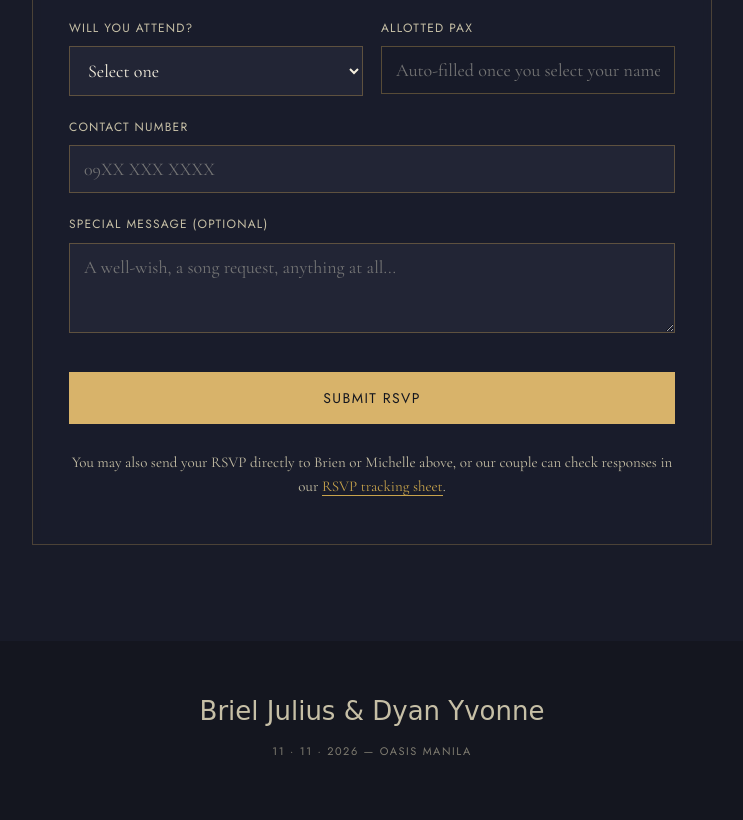
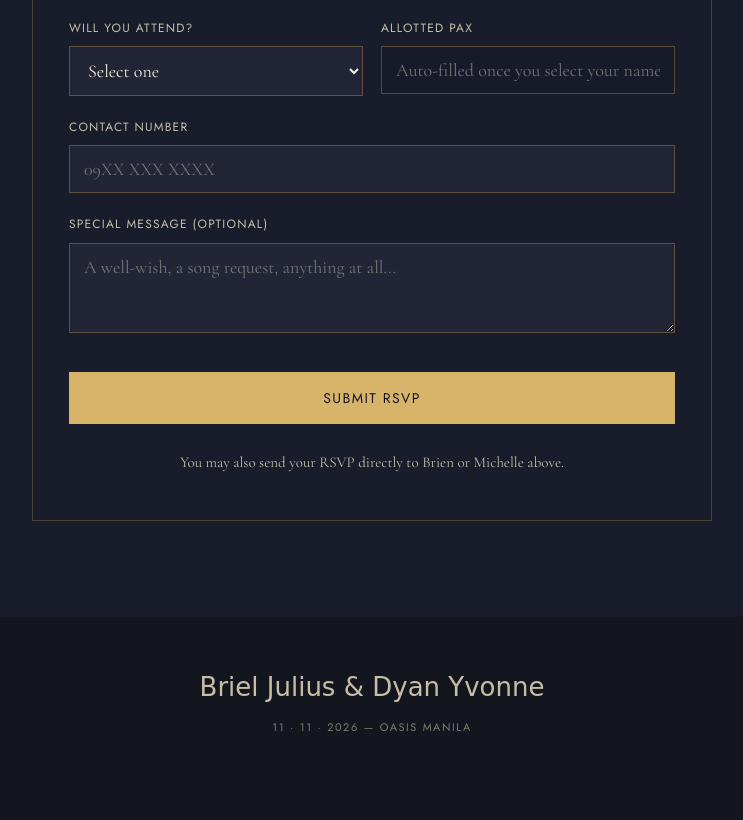
Before and after one commit to yeney1626-eng/yusyvonnewedding, a plain HTML site: page index.html in a window 1280 px wide. Shown: the part 7016-7836 px from the top of the page, without its empty margins (268-1011 px from the left). After the commit the page ends 7812 px from the top, so only its background shows below. Drawn offline with nearby package versions, Linux system fonts and the light colour scheme; no server answers; a web font is replaced by a local one.

Commit message:
Add files via upload

```diff
--- a/index.html
+++ b/index.html
@@ -727,9 +727,7 @@
         </div>
       </div>
 
-      <p class="sheet-note">You may also send your RSVP directly to Brien or Michelle above, or our couple can check responses in our
-        <a href="https://docs.google.com/spreadsheets/d/1fwL_13YBqoWYfLXI6bou852O0emmUM1ari4xF9ZGljI/edit?gid=0#gid=0" target="_blank" rel="noopener">RSVP tracking sheet</a>.
-      </p>
+      <p class="sheet-note">You may also send your RSVP directly to Brien or Michelle above.</p>
     </div>
   </div>
 </section>
```
